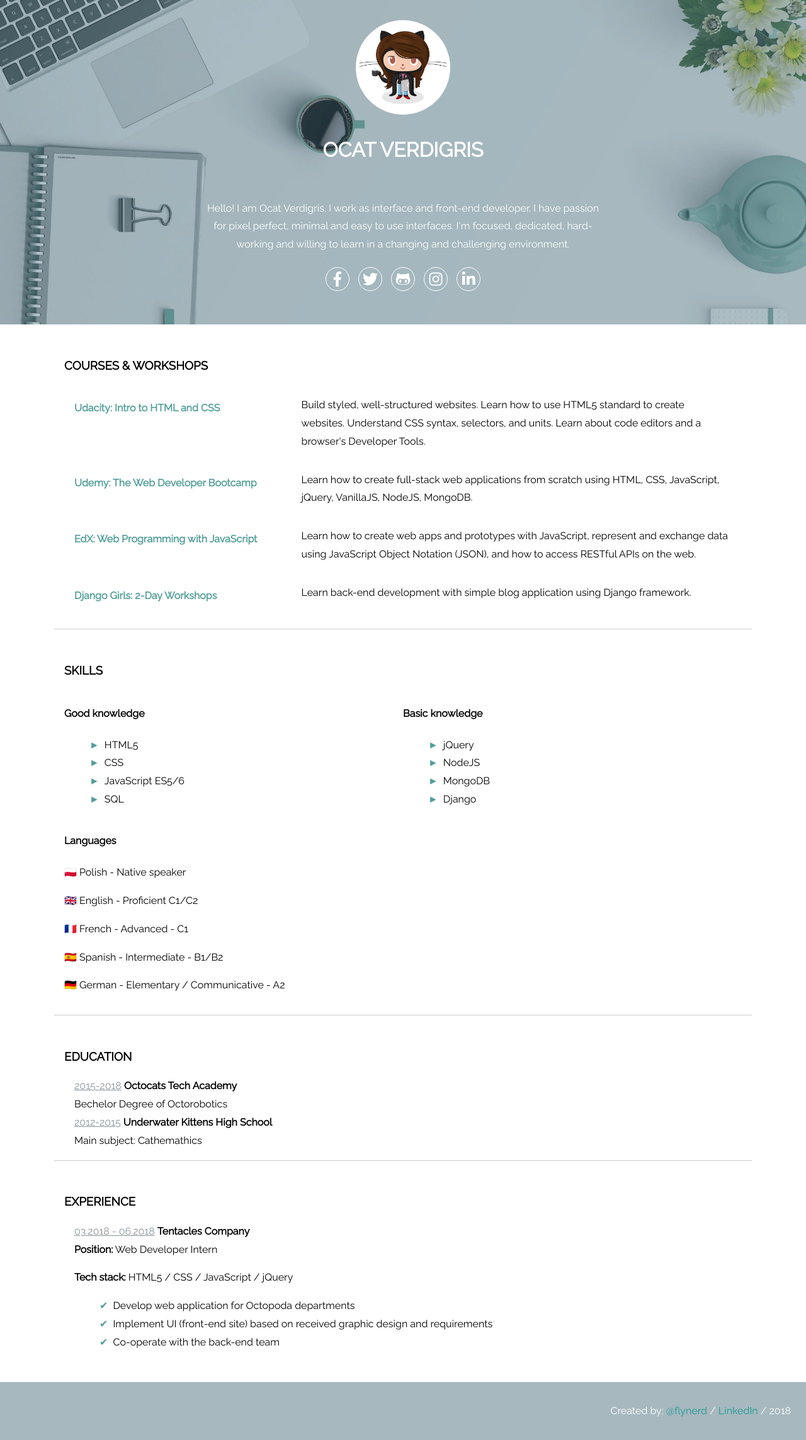
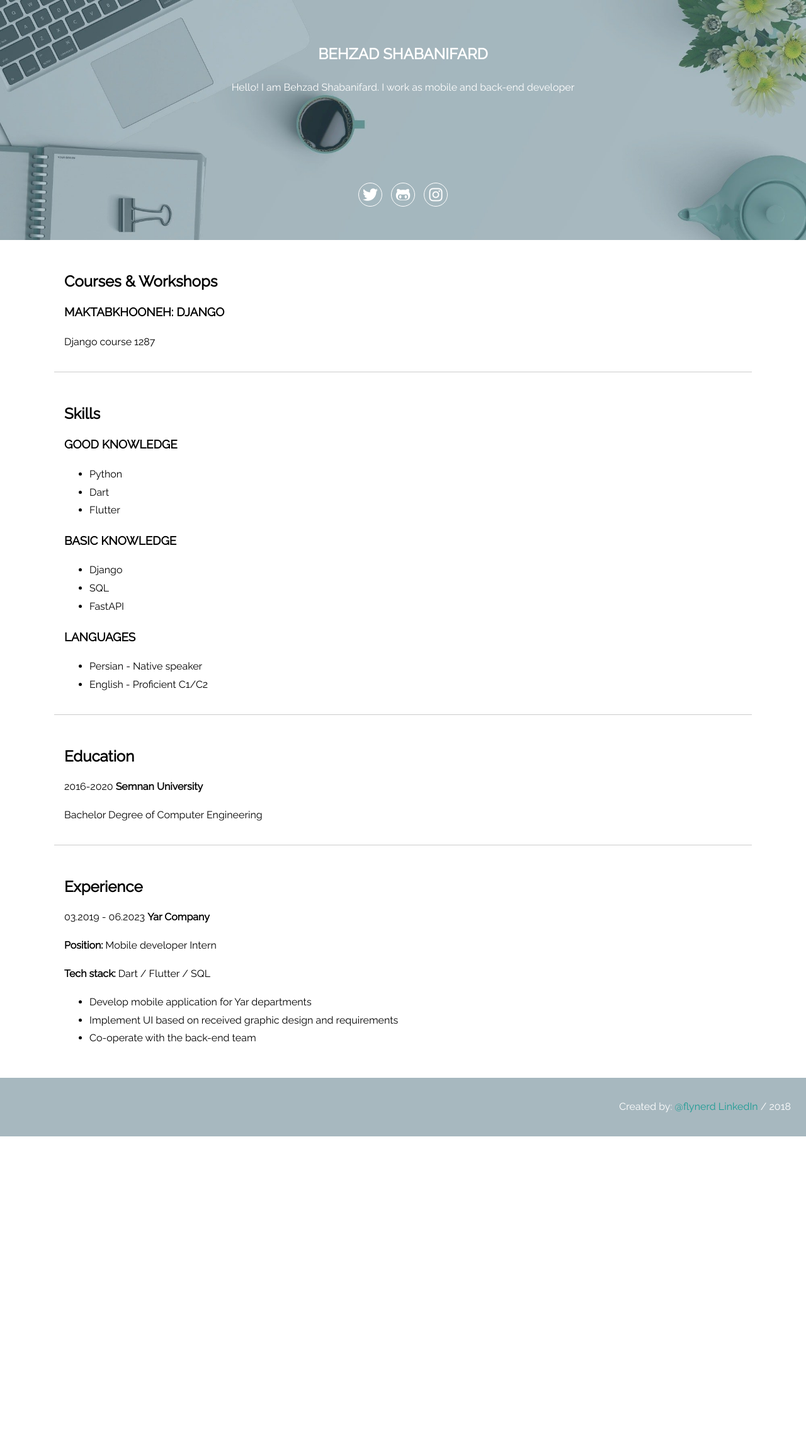
Before and after one commit to b3hzadsh/django-MK-cv, a Django app: page / in a window 1280 px wide. Shown: the whole page at 63% size. After the commit the page ends 1804 px from the top, so only its background shows below. Run offline with Django 3.2, Linux system fonts and the light colour scheme; some libraries are stand-ins or nearby versions.

Commit message:
fix main page

```diff
--- a/main/apps.py
+++ b/main/apps.py
@@ -2,5 +2,5 @@ from django.apps import AppConfig
 
 
 class MainConfig(AppConfig):
-    default_auto_field = 'django.db.models.BigAutoField'
-    name = 'main'
+  default_auto_field = "django.db.models.BigAutoField"
+  name = "main"
--- a/main/urls.py
+++ b/main/urls.py
@@ -3,5 +3,5 @@ from django.urls import path
 from main import views
 
 urlpatterns = [
-  path("", views.index, name="index"),
+    path("", views.index, name="index"),
 ]
--- a/main/views.py
+++ b/main/views.py
@@ -5,4 +5,58 @@ app_name = "main"
 
 # Create your views here.
 def index(request):
-  return render(request, "index.html")
+    context = {
+        "name": "Behzad Shabanifard",
+        "bio": "Hello! I am Behzad Shabanifard. I work as mobile and back-end developer ",
+        "social_links": [
+            {
+                "name": "Twitter",
+                "url": "https://www.twitter.com/b3hzadsh/",
+                "class": "fab fa-twitter",
+            },
+            {
+                "name": "Github",
+                "url": "https://www.github.com/b3hzadsh/",
+                "class": "fab fa-github-alt",
+            },
+            {
+                "name": "Instagram",
+                "url": "https://www.instagram.com/b3hzadsh/",
+                "class": "fab fa-instagram",
+            },
+        ],
+        "courses": [
+            {"title": "Maktabkhooneh: Django", "description": "Django course 1287"},
+        ],
+        "skills": {
+            "good": ["Python", "Dart", "Flutter"],
+            "basic": ["Django", "SQL", "FastAPI"],
+        },
+        "languages": [
+            {"name": "Persian", "proficiency": "Native speaker"},
+            {"name": "English", "proficiency": "Proficient C1/C2"},
+        ],
+        "education": [
+            {
+                "institution": "Semnan University",
+                "degree": "Bachelor Degree of Computer Engineering",
+                "start_year": 2016,
+                "end_year": 2020,
+            },
+        ],
+        "experience": [
+            {
+                "company": "Yar Company",
+                "position": "Mobile developer Intern",
+                "start_date": "03.2019",
+                "end_date": "06.2023",
+                "tech_stack": "Dart / Flutter / SQL ",
+                "responsibilities": [
+                    "Develop mobile application for Yar departments",
+                    "Implement UI based on received graphic design and requirements",
+                    "Co-operate with the back-end team",
+                ],
+            },
+        ],
+    }
+    return render(request, "index.html", context=context)
--- /dev/null
+++ b/templates/base.html
@@ -0,0 +1,29 @@
+{% load static %}
+<!DOCTYPE html>
+<html lang="en">
+    <head>
+        <meta charset="UTF-8">
+        <title>B3hzadsh - CV</title>
+        <meta name="description"
+              content="simple CV example created with HTML and CSS">
+        <meta name="author" content="Fly Nerd">
+        <link rel="icon" href="{% static 'img/favicon.ico' %} ">
+        <meta name="viewport" content="width=device-width, initial-scale=1">
+        <link rel="stylesheet"
+              href="https://use.fontawesome.com/releases/v5.0.13/css/all.css"
+              integrity="sha384-DNOHZ68U8hZfKXOrtjWvjxusGo9WQnrNx2sqG0tfsghAvtVlRW3tvkXWZh58N9jp"
+              crossorigin="anonymous">
+        <link rel="stylesheet" href="{% static 'style.css' %} ">
+    </head>
+    <body>
+        {% block content %}
+            content body
+        {% endblock content %}
+        <footer>
+            <p>
+                Created by: <a href="https://www.flynerd.pl/">@flynerd</a>
+                <a href="https://www.linkedin.com/in/ritalyczywek/">LinkedIn</a> / 2018
+            </p>
+        </footer>
+    </body>
+</html>
--- a/templates/index.html
+++ b/templates/index.html
@@ -1,159 +1,72 @@
+{% extends 'base.html' %}
 {% load static %}
-
-<!DOCTYPE html>
-<html>
-
-<head>
-  <meta charset="UTF-8">
-  <title>CV - Ocat</title>
-  <meta name="description" content="simple CV example created with HTML and CSS">
-  <meta name="author" content="Fly Nerd">
-  <link rel="icon" href="{% static 'img/favicon.ico' %} ">
-  <meta name="viewport" content="width=device-width, initial-scale=1">
-  <link rel="stylesheet" href="https://use.fontawesome.com/releases/v5.0.13/css/all.css"
-    integrity="sha384-DNOHZ68U8hZfKXOrtjWvjxusGo9WQnrNx2sqG0tfsghAvtVlRW3tvkXWZh58N9jp" crossorigin="anonymous">
-  <link rel="stylesheet" href="{% static 'style.css' %} ">
-</head>
-
-<body>
+{% block content %}
   <header>
+    <section>
+      <h1>{{ name }}</h1>
+      <p>{{ bio }}</p>
+      <br>
+      <br>
+      <br>
+      <br>
       <div>
-      <img src="{% static 'img/avatar.jpg' %} " />
+        {% for link in social_links %}<a href="{{ link.url }}"> <i class="{{ link.class }}"></i> </a>{% endfor %}
       </div>
-    <h1>Ocat Verdigris</h1>
-    <section>
-      <p>Hello! I am Ocat Verdigris. I work as interface and front-end developer. I have passion for pixel perfect,
-        minimal and easy to use interfaces. I'm focused, dedicated, hard-working and willing to learn in a changing and
-        challenging environment.</p>
-      <a href="https://www.facebook.com/flynerdpl/" target="_blank">
-        <i class="fab fa-facebook-f"></i>
-      </a>
-      <a href="https://www.twitter.com/flynerdpl/" target="_blank">
-        <i class="fab fa-twitter"></i>
-      </a>
-      <a href="https://github.com/ritaly" target="_blank">
-        <i class="fab fa-github-alt"></i>
-      </a>
-      <a href="https://www.instagram.com/flynerdpl/" target="_blank">
-        <i class="fab fa-instagram"></i>
-      </a>
-      <a href="https://www.linkedin.com/in/ritalyczywek/" target="_blank">
-        <i class="fab fa-linkedin-in"></i>
-      </a>
     </section>
   </header>
   <main>
     <section>
-      <h3>Courses & Workshops</h3>
-      <article class='course'>
-        <div class='title'>
-          <h4>Udacity: Intro to HTML and CSS</h4>
-        </div>
-        <div class="descrition">
-          <p>Build styled, well-structured websites. Learn how to use HTML5 standard to create websites. Understand CSS
-            syntax, selectors, and units. Learn about code editors and a browser's Developer Tools.</p>
-        </div>
-      </article>
-      <article class='course'>
-        <div class='title'>
-          <h4>Udemy: The Web Developer Bootcamp</h4>
-        </div>
-        <div class="descrition">
-          <p>Learn how to create full-stack web applications from scratch using HTML, CSS, JavaScript, jQuery,
-            VanillaJS, NodeJS, MongoDB.</p>
-        </div>
-      </article>
-      <article class='course'>
-        <div class='title'>
-          <h4>EdX: Web Programming with JavaScript</h4>
-        </div>
-        <div class="descrition">
-          <p>Learn how to create web apps and prototypes with JavaScript, represent and exchange data using JavaScript
-            Object Notation (JSON), and how to access RESTful APIs on the web.</p>
-        </div>
-      </article>
-      <article class='course'>
-        <div class='title'>
-          <h4>Django Girls: 2-Day Workshops</h4>
-        </div>
-        <div class="descrition">
-          <p>Learn back-end development with simple blog application using Django framework.</p>
-        </div>
-      </article>
+      <h2>Courses & Workshops</h2>
+      {% for course in courses %}
+        <h3>{{ course.title }}</h3>
+        <p>{{ course.description }}</p>
+      {% endfor %}
     </section>
     <section>
-      <h3>Skills</h3>
-      <div class='skills'>
-        <div class='column'>
-          <h4>Good knowledge</h4>
+      <h2>Skills</h2>
+      <h3>Good knowledge</h3>
       <ul>
-            <li>HTML5</li>
-            <li>CSS</li>
-            <li>JavaScript ES5/6</li>
-            <li>SQL</li>
+        {% for skill in skills.good %}<li>{{ skill }}</li>{% endfor %}
       </ul>
-        </div>
-        <div class='column'>
-          <h4>Basic knowledge</h4>
+      <h3>Basic knowledge</h3>
       <ul>
-            <li>jQuery</li>
-            <li>NodeJS</li>
-            <li>MongoDB</li>
-            <li>Django</li>
+        {% for skill in skills.basic %}<li>{{ skill }}</li>{% endfor %}
       </ul>
-        </div>
-        <div>
-          <h4>Languages</h4>
-          <p>🇵🇱 Polish - Native speaker</p>
-          <p>🇬🇧 English - Proficient C1/C2</p>
-          <p>🇫🇷 French - Advanced - C1</p>
-          <p>🇪🇸 Spanish - Intermediate - B1/B2</p>
-          <p>🇩🇪 German - Elementary / Communicative - A2</p>
-        </div>
-      </div>
-    </section>
-
-    <section>
-      <h3>Education</h3>
-      <article>
-        <div class='school'>
-          <span>2015-2018</span> <strong>Octocats tech academy</strong>
-        </div>
-        <div class="descrition">
-          Bechelor Degree of Octorobotics
-        </div>
-      </article>
-      <article>
-        <div class='school'>
-          <span>2012-2015</span> <strong>Underwater kittens high school</strong>
-        </div>
-        <div>
-          Main subject: Cathemathics
-        </div>
-      </article>
+      <h3>Languages</h3>
+      <ul>
+        {% for language in languages %}
+          <li>
+            {{ language.name }} -
+            {{ language.proficiency }}
+          </li>
+        {% endfor %}
+      </ul>
     </section>
     <section>
-      <h3>Experience</h3>
-      <article>
-        <div class='job-title'>
-          <span>03.2018 - 06.2018</span> <strong>Tentacles Company</strong><br> <strong>Position:</strong> Web developer
-          Intern
-        </div>
-        <div>
-          <p><strong>Tech stack:</strong> HTML5 / CSS / JavaScript / jQuery</p>
-          <ul class="job-description">
-            <li>Develop web application for Octopoda departments</li>
-            <li>Implement UI (front-end site) based on received graphic design and requirements</li>
-            <li>Co-operate with the back-end team </li>
+      <h2>Education</h2>
+      {% for edu in education %}
+        <p>
+          {{ edu.start_year }}-{{ edu.end_year }} <strong>{{ edu.institution }}</strong>
+        </p>
+        <p>{{ edu.degree }}</p>
+      {% endfor %}
+    </section>
+    <section>
+      <h2>Experience</h2>
+      {% for exp in experience %}
+        <p>
+          {{ exp.start_date }} - {{ exp.end_date }} <strong>{{ exp.company }}</strong>
+        </p>
+        <p>
+          <strong>Position:</strong> {{ exp.position }}
+        </p>
+        <p>
+          <strong>Tech stack:</strong> {{ exp.tech_stack }}
+        </p>
+        <ul>
+          {% for responsibility in exp.responsibilities %}<li>{{ responsibility }}</li>{% endfor %}
         </ul>
-        </div>
-      </article>
+      {% endfor %}
     </section>
   </main>
-  <footer>
-    <p>Created by: <a href="https://www.flynerd.pl/">@flynerd</a> / <a
-        href="https://www.linkedin.com/in/ritalyczywek/">LinkedIn</a> / 2018 </p>
-  </footer>
-</body>
-
-</html>
+{% endblock content %}
```
Also changed, not shown: .ruff.toml, 1 other file. Lines whose indentation alone changed are shown as unchanged.
